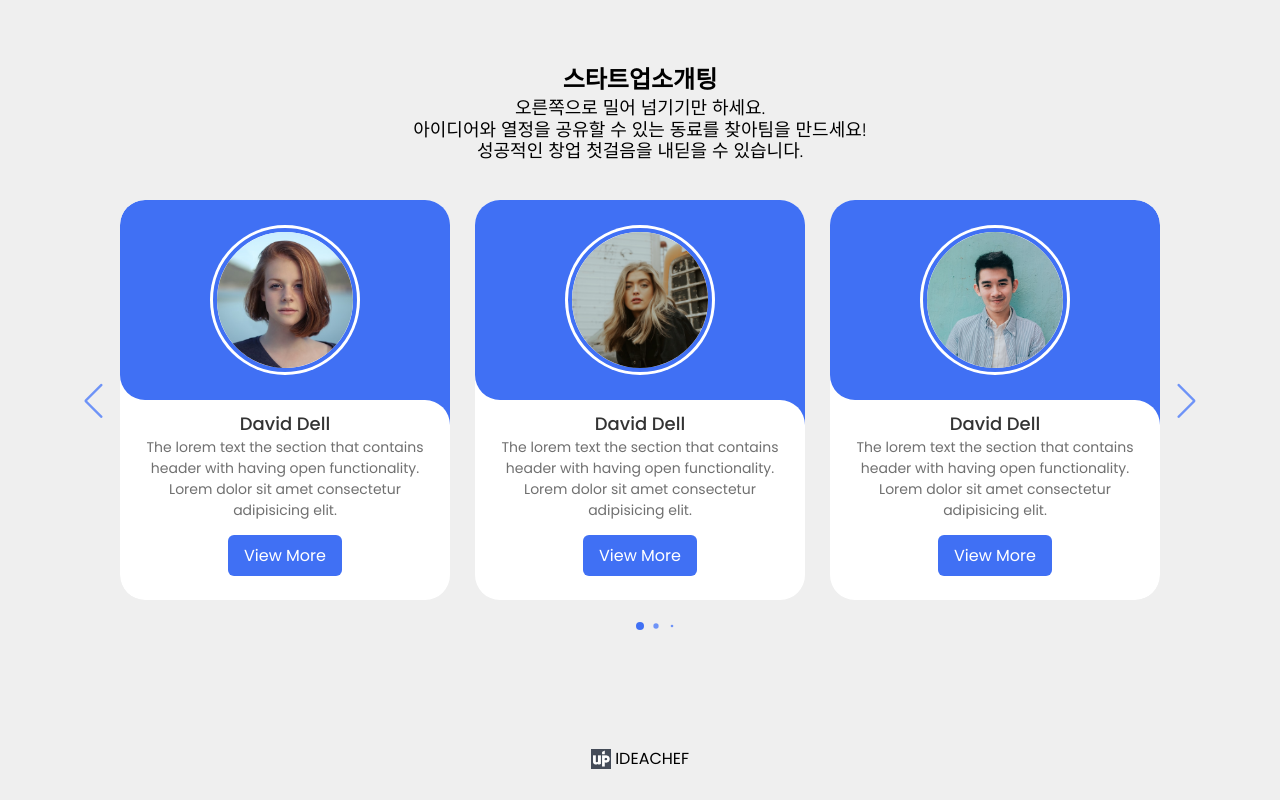
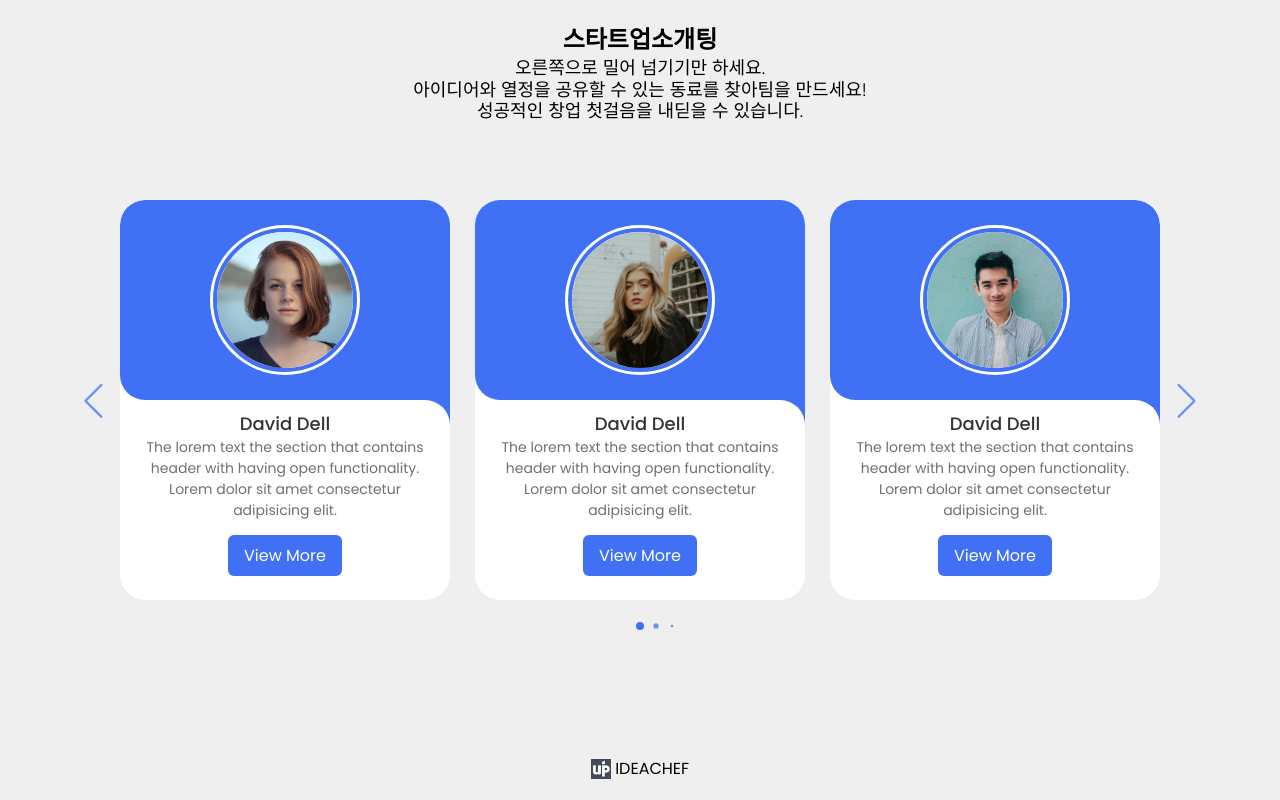
Before and after one commit to Seungyub-Jeon/ideachefs, a plain HTML site: page index.html in a window 1280 px wide. Drawn offline with Linux system fonts and the light colour scheme.

Commit message:
Update index.html
Signed-off-by: yubs <yubsdesign@gmail.com>

```diff
--- a/index.html
+++ b/index.html
@@ -14,10 +14,10 @@
         <link rel="stylesheet" href="css/style.css">
          <style>
 
-            .header_wrap {position: absolute; top:60px; margin:0 auto; text-align: center;}
+            .header_wrap {position: absolute; top:20px; margin:0 auto; text-align: center;}
             .header_wrap h1 { font-size:24px; font-weight: 700;}
             .header_wrap h2 { font-size:18px; font-weight: 300; line-height: 1.2;}
-            footer {position: absolute; bottom :30px; margin:0 auto; text-align: center;}
+            footer {position: absolute; bottom :20px; margin:0 auto; text-align: center;}
             footer img, a {line-height: 1; vertical-align: middle;}
             footer a {text-decoration: none; color: black;}
          </style>
```
